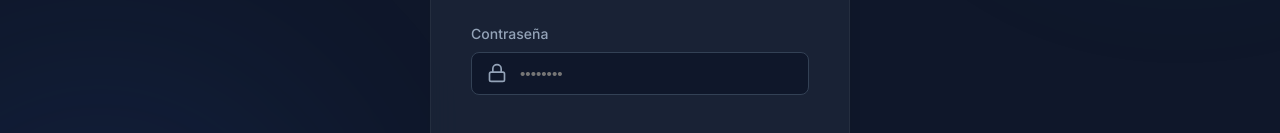
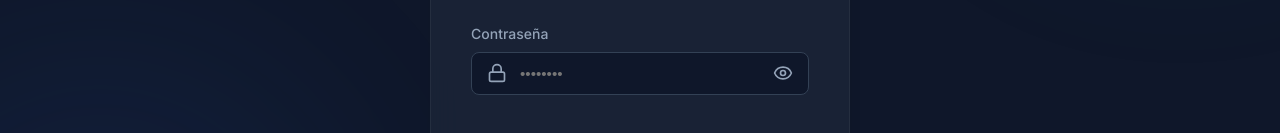
Before and after one commit to JosephAaron19/FinControl-Web, a React (Vite) app: page /login in a window 1280 px wide. Shown: the part 423-556 px from the top of the page. Built offline with nearby package versions, Linux system fonts and the light colour scheme.

Commit message:
produccion ajustes

```diff
--- a/src/pages/ActividadDetalle.jsx
+++ b/src/pages/ActividadDetalle.jsx
@@ -218,15 +218,15 @@ const ActividadDetalle = () => {
                         <tr key={p.id} className={p.es_fuera_de_zona ? 'row-alert' : ''}>
                           <td>{formatTime(p.fecha_hora)}</td>
                           <td className="text-sm">
-                            {p.latitud.toFixed(5)}, {p.longitud.toFixed(5)}
+                            {p.latitud?.toFixed(5) || 'N/A'}, {p.longitud?.toFixed(5) || 'N/A'}
                           </td>
                           <td>
                             <div className="flex items-center gap-1">
                               <Battery size={14} />
-                              {p.bateria_porcentaje}%
+                              {p.bateria_porcentaje ?? '-'}%
                             </div>
                           </td>
-                          <td>{p.precision_metros.toFixed(1)} m</td>
+                          <td>{p.precision_metros?.toFixed(1) || '-'} m</td>
                           <td>
                             <span className={`status-badge ${p.es_fuera_de_zona ? 'invalid' : 'valid'}`}>
                               {p.es_fuera_de_zona ? 'Fuera Zona' : 'OK'}
--- a/src/pages/Login.css
+++ b/src/pages/Login.css
@@ -142,3 +142,23 @@
   color: var(--color-text-muted);
   font-size: 0.875rem;
 }
+
+.password-toggle {
+  position: absolute;
+  right: 1rem;
+  background: none;
+  border: none;
+  cursor: pointer;
+  color: var(--color-text-muted);
+  padding: 0;
+  display: flex;
+  align-items: center;
+}
+
+.password-toggle:hover {
+  color: var(--color-primary);
+}
+
+.input-field.with-right-icon {
+  padding-right: 3rem;
+}
--- a/src/pages/Login.jsx
+++ b/src/pages/Login.jsx
@@ -1,11 +1,12 @@
 import { useState } from 'react';
 import { useNavigate } from 'react-router-dom';
-import { Lock, Mail, ArrowRight, ShieldCheck } from 'lucide-react';
+import { Lock, Mail, ArrowRight, ShieldCheck, Eye, EyeOff } from 'lucide-react';
 import './Login.css';
 
 const Login = () => {
   const [email, setEmail] = useState('');
   const [password, setPassword] = useState('');
+  const [showPassword, setShowPassword] = useState(false);
   const [isLoading, setIsLoading] = useState(false);
   const navigate = useNavigate();
 
@@ -82,13 +83,21 @@ const Login = () => {
                 <Lock className="input-icon" size={20} />
                 <input
                   id="password"
-                  type="password"
-                  className="input-field with-icon"
+                  type={showPassword ? "text" : "password"}
+                  className="input-field with-icon with-right-icon"
                   placeholder="••••••••"
                   value={password}
                   onChange={(e) => setPassword(e.target.value)}
                   required
                 />
+                <button
+                  type="button"
+                  className="password-toggle"
+                  onClick={() => setShowPassword(!showPassword)}
+                  aria-label={showPassword ? "Ocultar contraseña" : "Ver contraseña"}
+                >
+                  {showPassword ? <EyeOff size={20} /> : <Eye size={20} />}
+                </button>
               </div>
             </div>
 
--- a/src/pages/Usuarios.jsx
+++ b/src/pages/Usuarios.jsx
@@ -11,6 +11,8 @@ const Usuarios = () => {
   const [usuarios, setUsuarios] = useState([]);
   const [userProfile, setUserProfile] = useState(null);
   const [sedes, setSedes] = useState([]);
+  const [showPassword, setShowPassword] = useState(false);
+  const [showModalPassword, setShowModalPassword] = useState(false);
   const [roles, setRoles] = useState([]);
   const [loading, setLoading] = useState(true);
 
@@ -466,15 +468,25 @@ const Usuarios = () => {
               {!currentUsuario && (
                 <div className="form-group">
                   <label>Contraseña Temporal *</label>
+                  <div className="password-input-wrapper" style={{ position: 'relative' }}>
                     <input
-                    type="password"
+                      type={showPassword ? "text" : "password"}
                       name="password"
                       value={formData.password}
                       onChange={handleInputChange}
                       required={!currentUsuario}
                       className="input-field"
                       placeholder="Asigna una contraseña inicial"
+                      style={{ paddingRight: '40px' }}
                     />
+                    <button
+                      type="button"
+                      onClick={() => setShowPassword(!showPassword)}
+                      style={{ position: 'absolute', right: '10px', top: '50%', transform: 'translateY(-50%)', background: 'none', border: 'none', cursor: 'pointer', color: 'var(--text-muted)' }}
+                    >
+                      {showPassword ? 'Ocultar' : 'Ver'}
+                    </button>
+                  </div>
                 </div>
               )}
 
@@ -560,17 +572,7 @@ const Usuarios = () => {
                   </label>
                 </div>
 
-                <div className="form-group checkbox-group">
-                  <label className="checkbox-label">
-                    <input
-                      type="checkbox"
-                      name="debe_cambiar_password"
-                      checked={formData.debe_cambiar_password}
-                      onChange={handleInputChange}
-                    />
-                    <span>Forzar cambio de contraseña al ingresar</span>
-                  </label>
-                </div>
+
               </div>
 
               <div className="modal-footer">
@@ -604,27 +606,25 @@ const Usuarios = () => {
 
               <div className="form-group">
                 <label>Nueva Contraseña Temporal *</label>
+                <div className="password-input-wrapper" style={{ position: 'relative' }}>
                   <input
-                  type="password"
+                    type={showModalPassword ? "text" : "password"}
                     name="password"
                     value={passwordData.password}
                     onChange={handlePasswordInputChange}
                     required
                     className="input-field"
                     placeholder="Ingrese la nueva contraseña"
+                    style={{ paddingRight: '40px' }}
                   />
+                  <button
+                    type="button"
+                    onClick={() => setShowModalPassword(!showModalPassword)}
+                    style={{ position: 'absolute', right: '10px', top: '50%', transform: 'translateY(-50%)', background: 'none', border: 'none', cursor: 'pointer', color: 'var(--text-muted)' }}
+                  >
+                    {showModalPassword ? 'Ocultar' : 'Ver'}
+                  </button>
                 </div>
-
-              <div className="form-group checkbox-group">
-                <label className="checkbox-label">
-                  <input
-                    type="checkbox"
-                    name="debe_cambiar_password"
-                    checked={passwordData.debe_cambiar_password}
-                    onChange={handlePasswordInputChange}
-                  />
-                  <span>Forzar cambio de contraseña al ingresar</span>
-                </label>
               </div>
 
               <div className="modal-footer">
```
Lines whose indentation alone changed are shown as unchanged.
